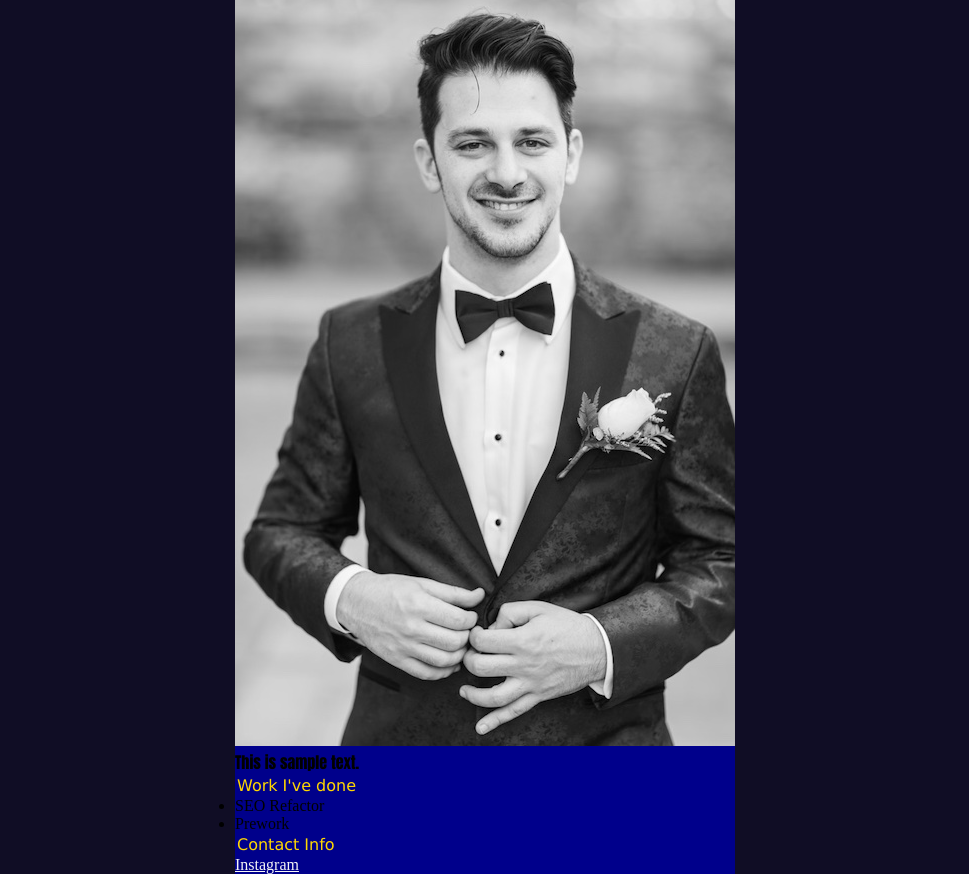
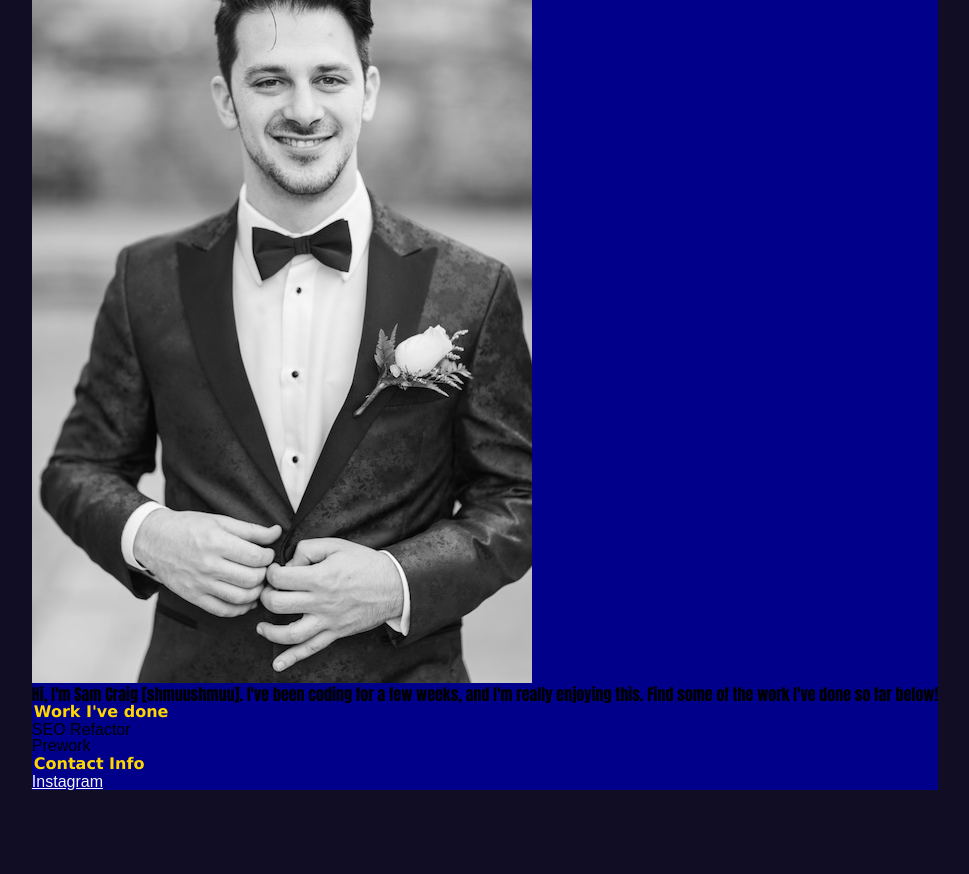
Before and after one commit to shmuushmuu/advanced_css-portfolio, a plain HTML site: page index.html in a window 1280 px wide. Shown: the part 186-1060 px from the top of the page, without its empty margins (155-1124 px from the left). After the commit the page ends 976 px from the top, so only its background shows below. Drawn offline with Linux system fonts and the light colour scheme.

Commit message:
added to p and changes css reset

```diff
--- a/assets/css/reset.css
+++ b/assets/css/reset.css
@@ -1,25 +1,33 @@
-/* http://meyerweb.com/eric/tools/css/reset/
-   v2.0 | 20110126
-   License: none (public domain)
-*/
+/* Resets the box size of every element */
+* {
+  margin: 0;
+  padding: 0;
+  box-sizing: border-box;
+}
 
-html, body, div, span, applet, object, iframe,
-h1, h2, h3, h4, h5, h6, p, blockquote, pre,
-a, abbr, acronym, address, big, cite, code,
-del, dfn, em, img, ins, kbd, q, s, samp,
-small, strike, strong, sub, sup, tt, var,
-b, u, i, center,
-dl, dt, dd, ol, ul, li,
-fieldset, form, label, legend,
-table, caption, tbody, tfoot, thead, tr, th, td,
-article, aside, canvas, details, embed,
-figure, figcaption, footer, header, hgroup,
-menu, nav, output, ruby, section, summary,
-time, mark, audio, video {
-	margin: 0;
-	padding: 0;
-	border: 0;
-	font-size: 100%;
-	font: inherit;
-	vertical-align: baseline;
+/* Gives the body element a parent height to compare against */
+html {
+  height: 100%;
 }
+
+body {
+  min-height: 100%;
+  line-height: 1;
+  font-family: sans-serif;
+}
+
+h1, h2, h3, h4, h5, h6 {
+  font-size: 100%;
+}
+
+/* Matches the font of special elements to the rest of the page */
+input, select, option, optgroup, textarea, button,
+pre, code {
+  font-size: 100%;
+  font-family: inherit;
+}
+
+/* Removes default bullet points from lists */
+ol, ul {
+  list-style: none;
+}
--- a/assets/css/style.css
+++ b/assets/css/style.css
@@ -2,6 +2,8 @@
 CSS doc. Time to learn how to do that. */
 
 header {
+    height: 100px;
+    width: 100%;
     padding: 30px;
     display: flex;
     flex: block;
@@ -45,7 +47,7 @@ a {
 }
 
 a :hover {
-    text-decoration: wavy;
+    text-decoration: underline;
 }
 
 p {
--- a/index.html
+++ b/index.html
@@ -23,7 +23,9 @@
             <section id="about">
                 <h2>About Me</h2>
                 <img src="./assets/images/groom-shmuu.jpg" alt="shmuu">
-                <p>This is sample text.</p>
+                <p>Hi, I'm Sam Craig [shmuushmuu]. I've been coding for a few weeks,
+                    and I'm really enjoying this. Find some of the work I've done so far below!
+                </p>
             </section>
             <section id="work">
                 <h2>Work I've done</h3>
@@ -31,7 +33,7 @@
                     <li>SEO Refactor</li>
                     <li>Prework</li>
                  </ul>
-                </section>
+            </section>
         </main>
 
             <footer>
```
